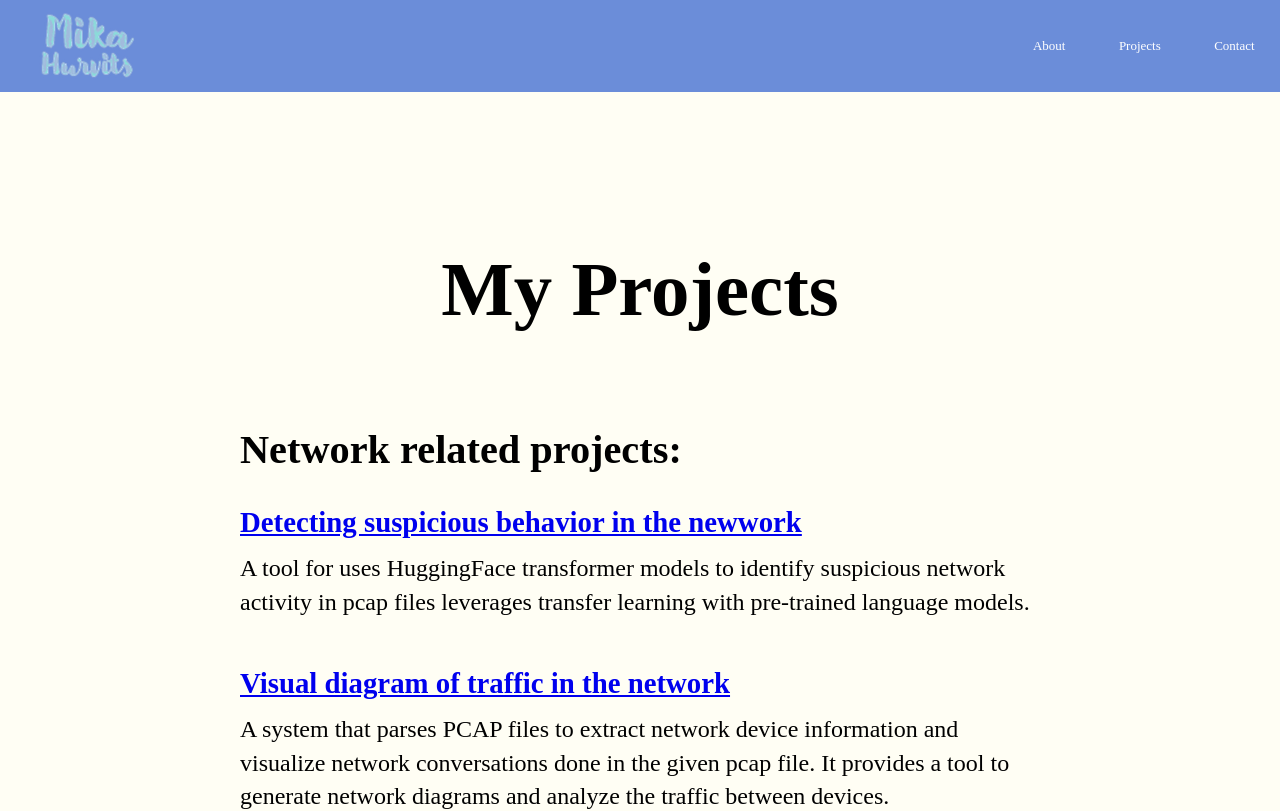
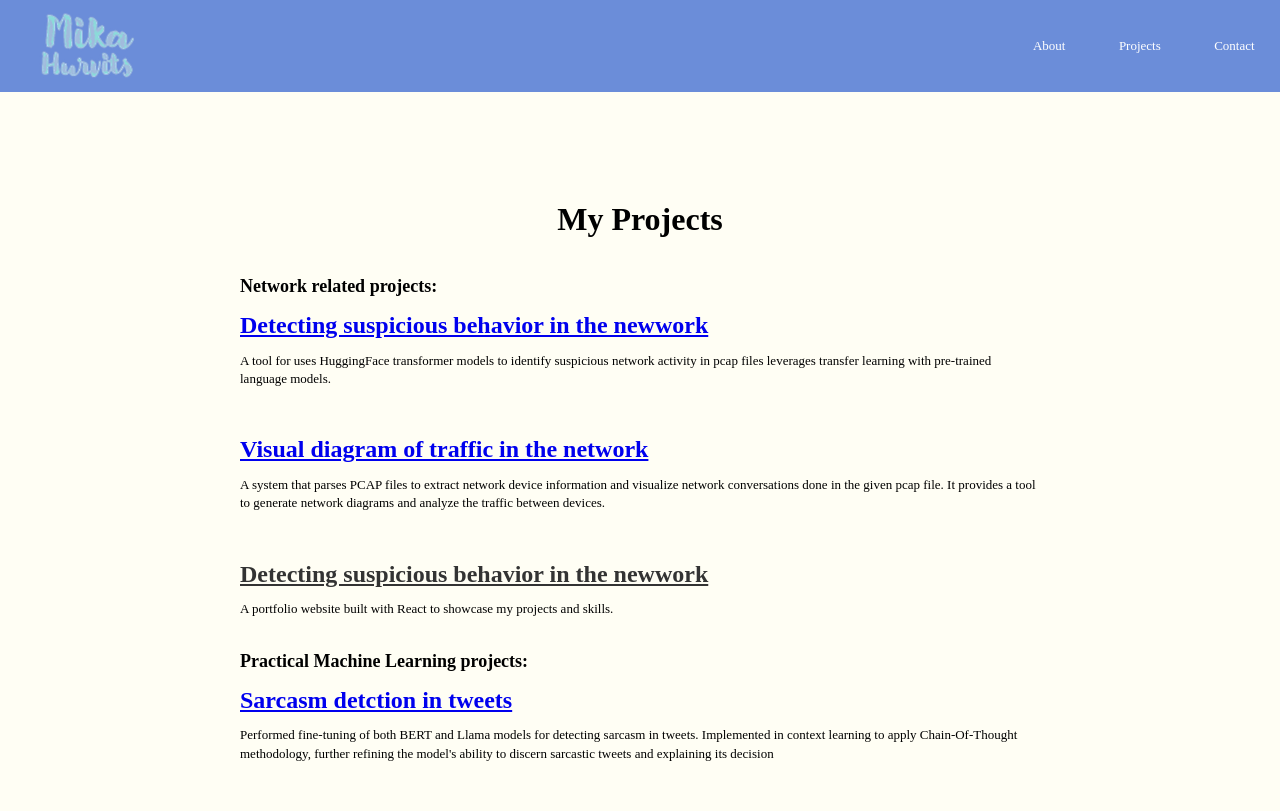
Before and after one commit to MikaHurvits/personal-website, a React (Create React App) app in the folder client/: page /projects in a window 1280 px wide. Shown: the top 811 px of the page. Built offline with nearby package versions, Linux system fonts and the light colour scheme; a web font is replaced by a local one.

Commit message:
edited font size of the projects page

```diff
--- a/client/src/pages/Projects.css
+++ b/client/src/pages/Projects.css
@@ -10,7 +10,8 @@
     margin-top: 1em;
     margin-bottom: 1.2em;
     text-align: center;
-    font-size: 8em;
+    /* font-size: 8em; */
+    font-size: xx-large;
 
 }
 
@@ -23,6 +24,7 @@
 .project-grid {
     display: flex;  /* Changed from grid to flex */
     flex-direction: column;  /* Stack items vertically */
+    align-items: right;
     gap: 5em;
     margin-top: 1.5em;
 }
@@ -47,13 +49,15 @@
 .project-card h3 {
     margin: 0 0 0.8rem 0;
     color: #333;
-    font-size: 3em;
+    /* font-size: 3em; */
+    font-size: x-large;
 }
 
 .project-card p {
     margin: 0;
     line-height: 1.4;
-    font-size: 2.5em;
+    /* font-size: 2.5em; */
+    font-size: small;
 }
 
 /*
@@ -81,7 +85,8 @@
 
 .project-section h2 {
     /* margin: 1.5rem; */
-    font-size: 4.2em;
+    /* font-size: 4.2em; */
+    font-size: large;
     /* text-align: center; */
     font-weight: 700;
 
```
